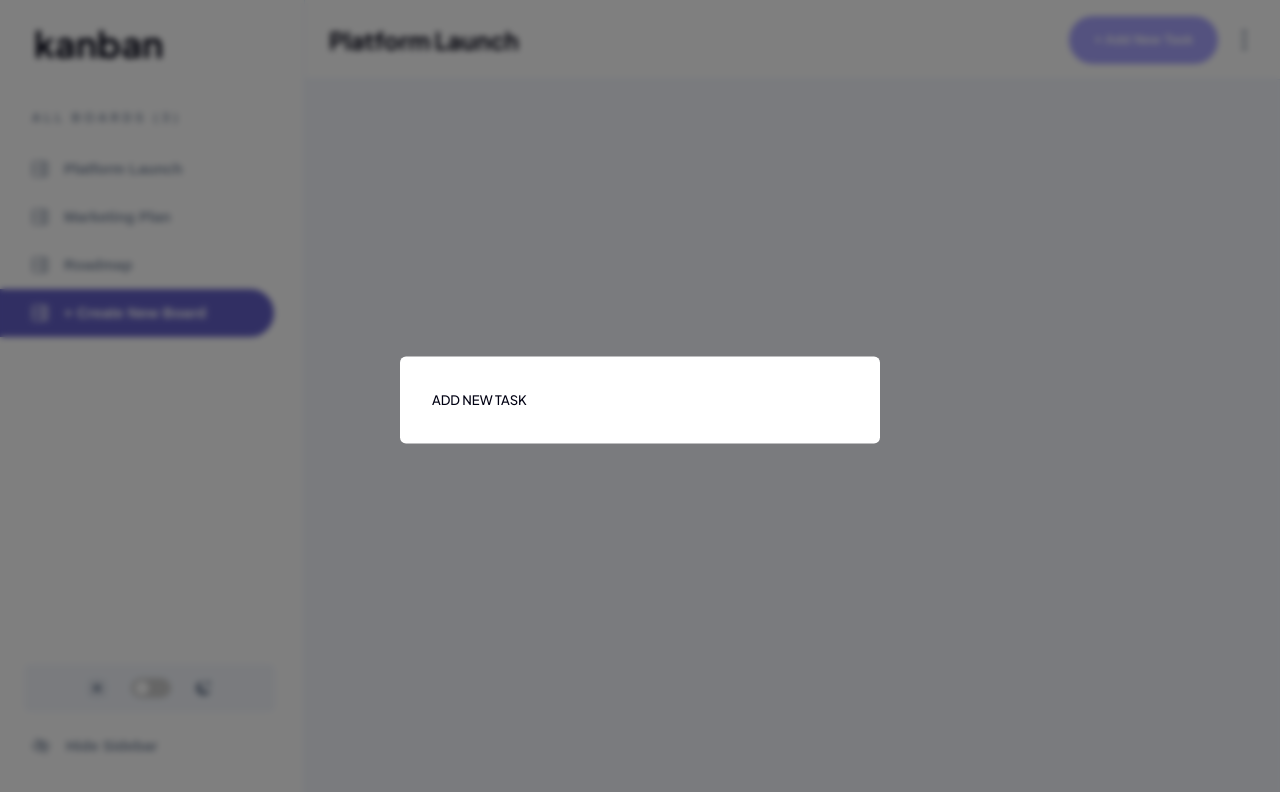
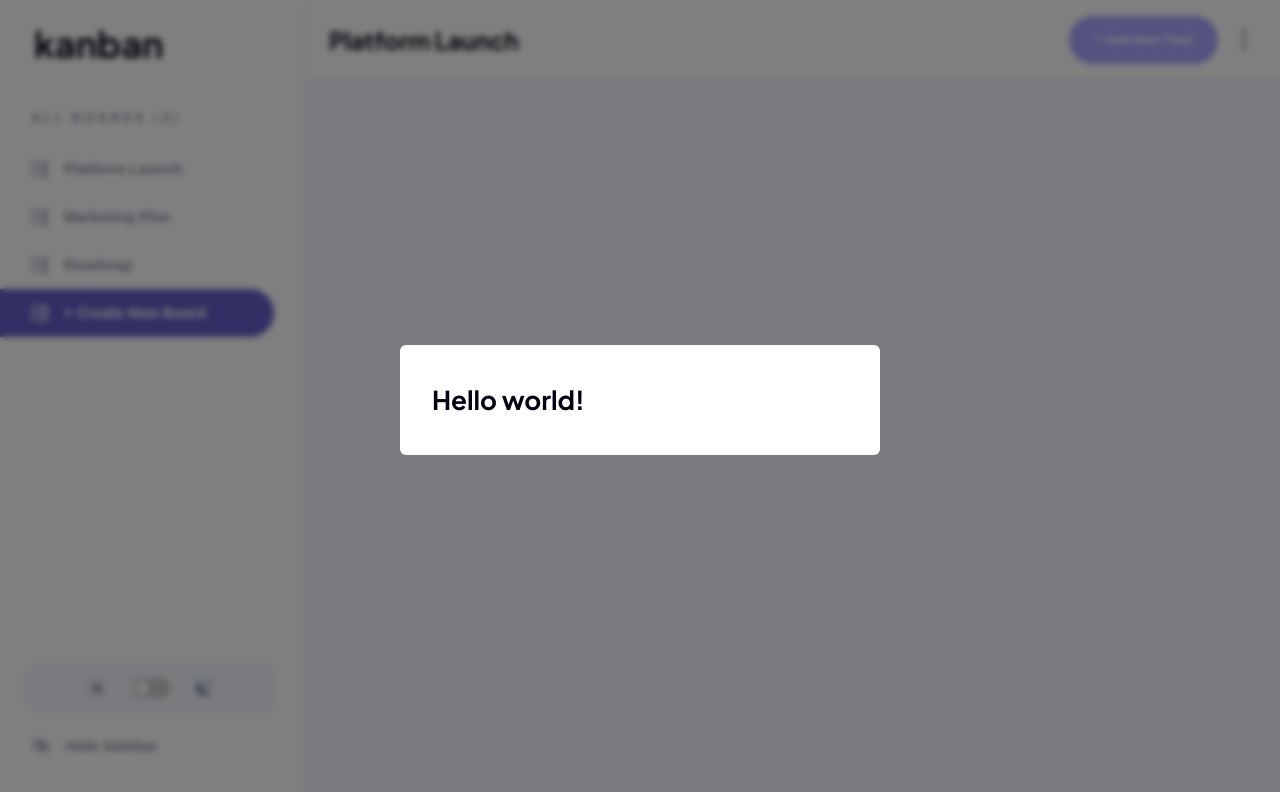
Before and after one commit to ajsaule/kanban-board, a Next.js app: page / in a window 1280 px wide. Both pictures are taken after a click on the button "+ Add New Task". Shown: the top 792 px of the page. Built offline with nearby package versions, Linux system fonts and the light colour scheme.

Commit message:
init: setup of add modal

```diff
--- a/src/components/Banner.tsx
+++ b/src/components/Banner.tsx
@@ -3,17 +3,18 @@ import VerticalEllipsis from "./svgs/VerticalEllipsis";
 import Button from "./Button";
 import styles from "../styles/components/Banner.module.scss";
 import Modal from "./Modal";
-import ToggleModalContext from "../store/edit-modal";
+import EditModalContext from "../store/edit-modal";
+import AddModalContext from "../store/add-modal";
 
 const Banner = () => {
-  const [showAddTask, setShowAddTask] = useState(false);
-  const { toggleEditModal } = useContext(ToggleModalContext);
+  const { toggleEditModal } = useContext(EditModalContext);
+  const { toggleAddModal } = useContext(AddModalContext);
 
   return (
     <div className={styles["banner"]}>
       <h1 className={`h-xl ${styles["banner__heading"]}`}>Platform Launch</h1>
       <div className={styles["button-wrapper"]}>
-        <Button onClick={() => setShowAddTask(true)} size="large">
+        <Button onClick={toggleAddModal} size="large">
           + Add New Task
         </Button>
         <VerticalEllipsis
@@ -21,9 +22,6 @@ const Banner = () => {
           className={styles["vertical-ellipsis"]}
         />
       </div>
-      {showAddTask && (
-        <Modal onClose={setShowAddTask.bind(null, false)}>ADD NEW TASK</Modal>
-      )}
     </div>
   );
 };
--- a/src/pages/_app.tsx
+++ b/src/pages/_app.tsx
@@ -2,12 +2,15 @@ import "../styles/globals.scss";
 import type { AppProps } from "next/app";
 import { ThemeProvider } from "../store/theme";
 import { EditModalProvider } from "../store/edit-modal";
+import { AddModalProvider } from "../store/add-modal";
 
 function MyApp({ Component, pageProps }: AppProps) {
   return (
     <ThemeProvider>
       <EditModalProvider>
-        <Component {...pageProps} />
+        <AddModalProvider>
+          <Component {...pageProps} />
+        </AddModalProvider>
       </EditModalProvider>
     </ThemeProvider>
   );
--- a/src/pages/index.tsx
+++ b/src/pages/index.tsx
@@ -6,6 +6,7 @@ import DropDown from "../components/DropDown";
 import Modal from "../components/Modal";
 import Sidebar from "../components/SideBar";
 import VerticalEllipsis from "../components/svgs/VerticalEllipsis";
+import AddModalContext from "../store/add-modal";
 
 import EditModalContext from "../store/edit-modal";
 
@@ -14,6 +15,7 @@ import styles from "../styles/components/index.module.scss";
 function HomePage() {
   const [isSidebarHidden, setIsSidebarHidden] = useState(false);
   const { isEditOpen, onEditClose } = useContext(EditModalContext);
+  const { isAddOpen, onAddClose } = useContext(AddModalContext);
 
   return (
     <div className="board-container">
@@ -49,6 +51,11 @@ function HomePage() {
           </div>
         </Modal>
       )}
+      {isAddOpen && (
+        <Modal onClose={onAddClose}>
+          <h1>Hello world!</h1>
+        </Modal>
+      )}
       <Sidebar
         isSidebarHidden={isSidebarHidden}
         setIsSidebarHidden={setIsSidebarHidden}
--- /dev/null
+++ b/src/store/add-modal.tsx
@@ -0,0 +1,37 @@
+import { createContext, useCallback, useEffect, useState } from "react";
+
+type AddModalType = {
+  isAddOpen: boolean;
+  toggleAddModal: () => void;
+  onAddClose: () => void;
+};
+
+const AddModalContext = createContext<AddModalType>({
+  isAddOpen: false,
+  toggleAddModal: () => {},
+  onAddClose: () => {},
+});
+
+type PropsType = { children: React.ReactNode };
+
+export const AddModalProvider = ({ children }: PropsType) => {
+  const [isAddOpen, setAddIsOpen] = useState(false);
+
+  const toggleAddModal = (): void => setAddIsOpen((prev) => !prev);
+
+  const onAddClose = (): void => setAddIsOpen(false);
+
+  return (
+    <AddModalContext.Provider
+      value={{
+        isAddOpen,
+        toggleAddModal,
+        onAddClose,
+      }}
+    >
+      {children}
+    </AddModalContext.Provider>
+  );
+};
+
+export default AddModalContext;
```
